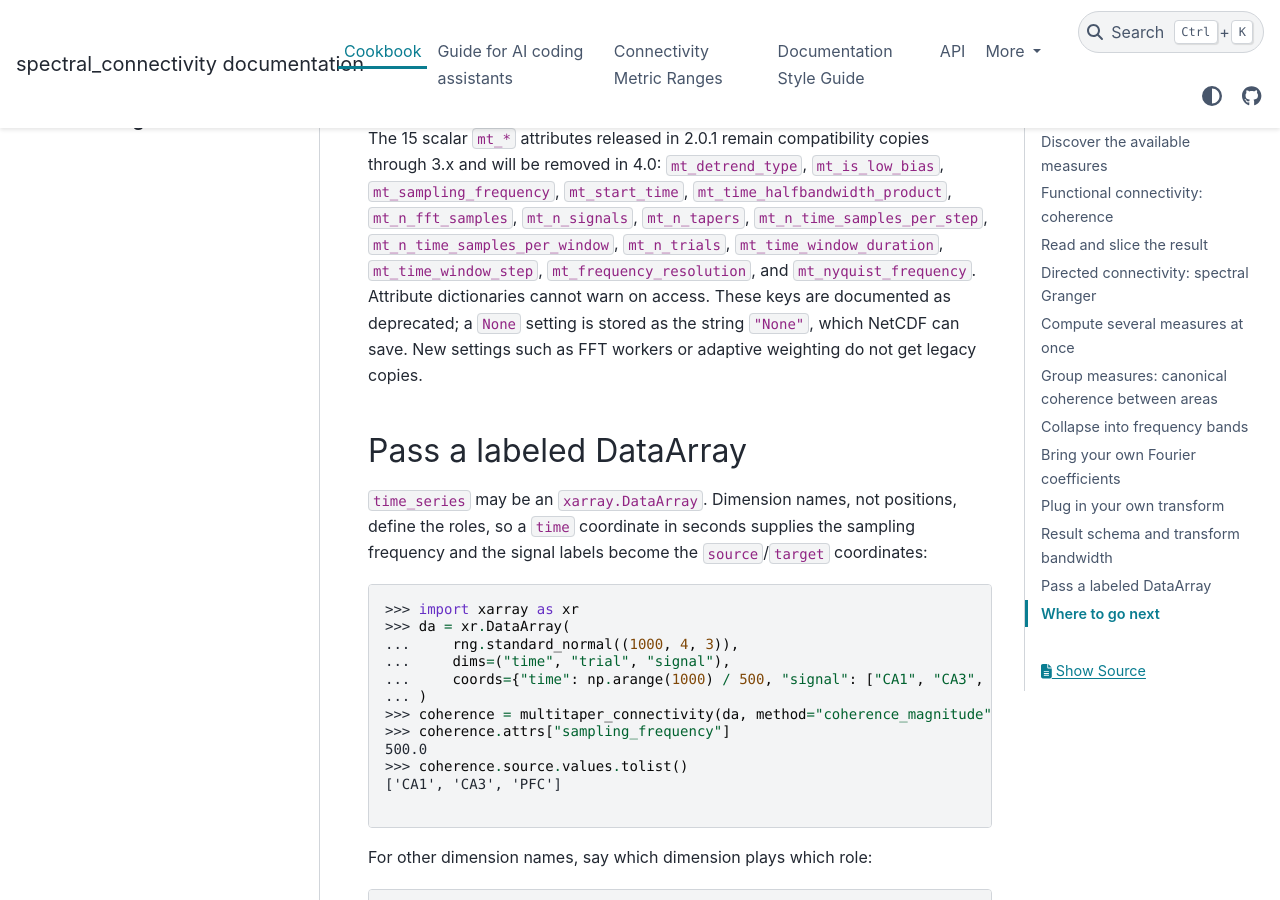
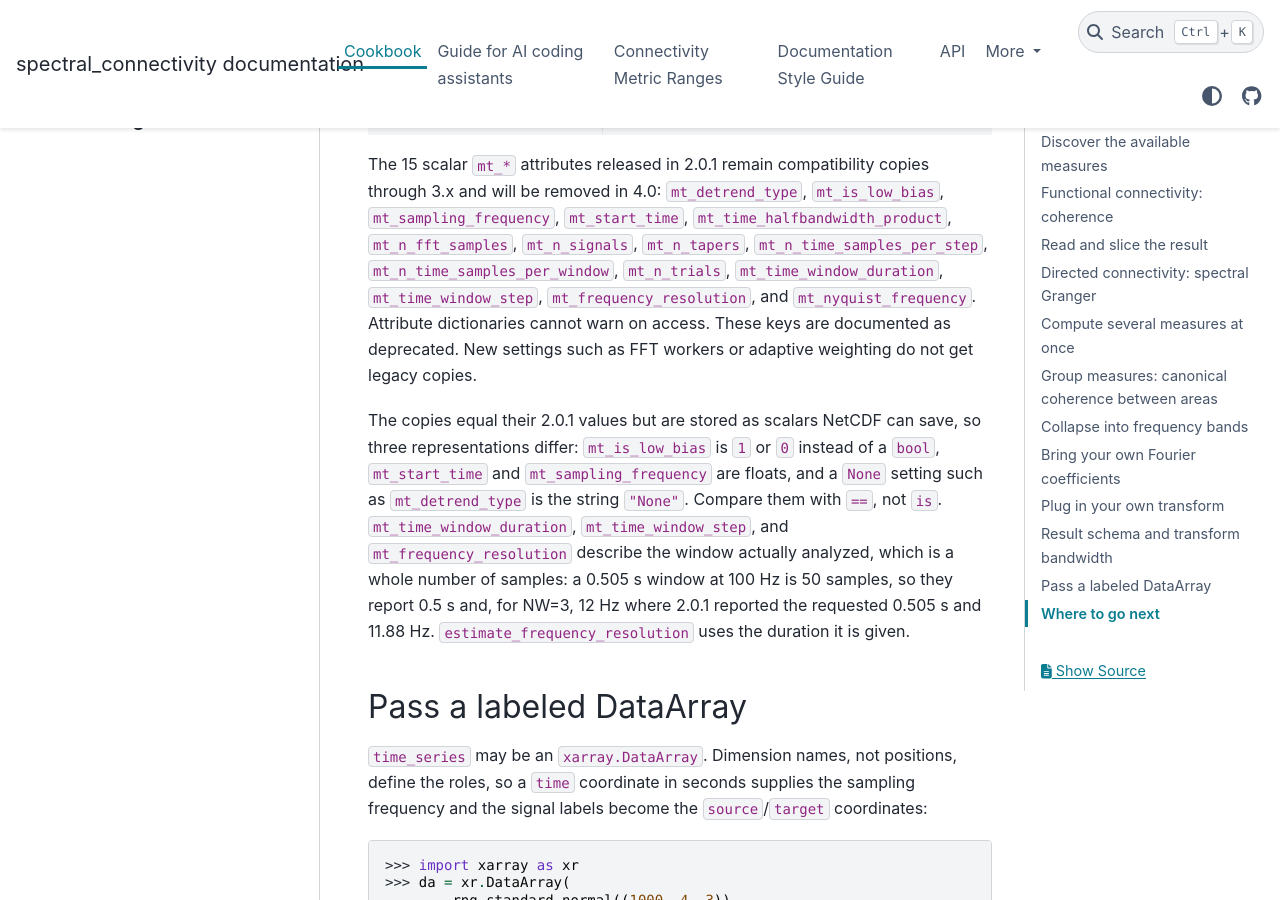
Before and after one commit to Eden-Kramer-Lab/spectral_connectivity, a Sphinx documentation site: the page built from docs/cookbook.md, in a window 1280 px wide and 900 px high, scrolled down 8487 px. Built offline with Sphinx 7.4.7 and the PyData theme 0.15.4, drawn with Linux system fonts in a browser that asks for light colours; pages that are not in the unit, such as notebooks, are missing from menus; the version number could not be read and is left out; some of the changed text lies outside the part shown.

Commit message:
Address independent reviews of result labels and compatibility notes
- connectivity_to_xarray labeled a transform that has only the public
  SpectralTransform interface in Hz and seconds even when it leaves
  frequencies or time as None, where Connectivity uses cycles/sample and
  window indices. Group delay was then reported in seconds instead of
  samples. The result now records the normalized grid and index time.
- An empty units on an external Fourier frequency or time coordinate no
  longer overrides the result coordinate's default unit.
- Accept sec-1, sec^-1, and sec**-1 as spellings of Hz, as the cookbook says.
- Document how the retained mt_* attributes differ in representation from
  2.0.1 (0/1 flags, float start time and rate, "None" strings) and that
  frequency_resolution follows the whole-sample window.
- The simulated-examples tutorial describes its tolerance as the frequency
  resolution (the taper bandwidth), not an FFT bin.

Co-Authored-By: Claude Fable 5.2 <noreply@anthropic.com>

```diff
--- a/docs/cookbook.md
+++ b/docs/cookbook.md
@@ -302,9 +302,10 @@ frequency units are `Hz` and `cycles/sample`, compared ignoring case and
 whitespace. `Hz` may also be spelled `Hertz`, `cps`, `1/s`, `cycles/s`, `s-1`,
 `s^-1`, or `s**-1` (with `s`, `sec`, or `second`, and `cycle` or `cycles`), and
 `cycles/sample` as `cycle/sample`. Convert other units, such as `kHz` or
-`rad/s`, before calling the wrapper; an empty `units` is treated as unstated.
-The top-level `frequency_units` is the canonical spelling,
-while the returned `frequency` coordinate keeps the supplied attrs as given.
+`rad/s`, before calling the wrapper. An empty `units` is treated as unstated,
+so the default applies. The top-level `frequency_units` is the canonical
+spelling, while the returned `frequency` coordinate otherwise keeps the
+supplied attrs as given.
 Whether external coefficients were one-sided is an input setting, recorded as
 `is_one_sided` in `transform_parameters_json`; it does not describe the
 returned frequency grid. A labeled or explicitly declared trial axis, or the
@@ -333,9 +334,18 @@ through 3.x and will be removed in 4.0: `mt_detrend_type`, `mt_is_low_bias`,
 `mt_n_time_samples_per_window`, `mt_n_trials`, `mt_time_window_duration`,
 `mt_time_window_step`, `mt_frequency_resolution`, and `mt_nyquist_frequency`.
 Attribute dictionaries cannot warn on access. These keys are documented as
-deprecated; a `None` setting is stored as the string `"None"`, which NetCDF
-can save. New settings
-such as FFT workers or adaptive weighting do not get legacy copies.
+deprecated. New settings such as FFT workers or adaptive weighting do not get
+legacy copies.
+
+The copies equal their 2.0.1 values but are stored as scalars NetCDF can save,
+so three representations differ: `mt_is_low_bias` is `1` or `0` instead of a
+`bool`, `mt_start_time` and `mt_sampling_frequency` are floats, and a `None`
+setting such as `mt_detrend_type` is the string `"None"`. Compare them with
+`==`, not `is`. `mt_time_window_duration`, `mt_time_window_step`, and
+`mt_frequency_resolution` describe the window actually analyzed, which is a
+whole number of samples: a 0.505 s window at 100 Hz is 50 samples, so they
+report 0.5 s and, for NW=3, 12 Hz where 2.0.1 reported the requested 0.505 s
+and 11.88 Hz. `estimate_frequency_resolution` uses the duration it is given.
 
 ## Pass a labeled DataArray
 
```
Also changed, not shown: CHANGELOG.md (+7 -3 lines), 5 other files.
